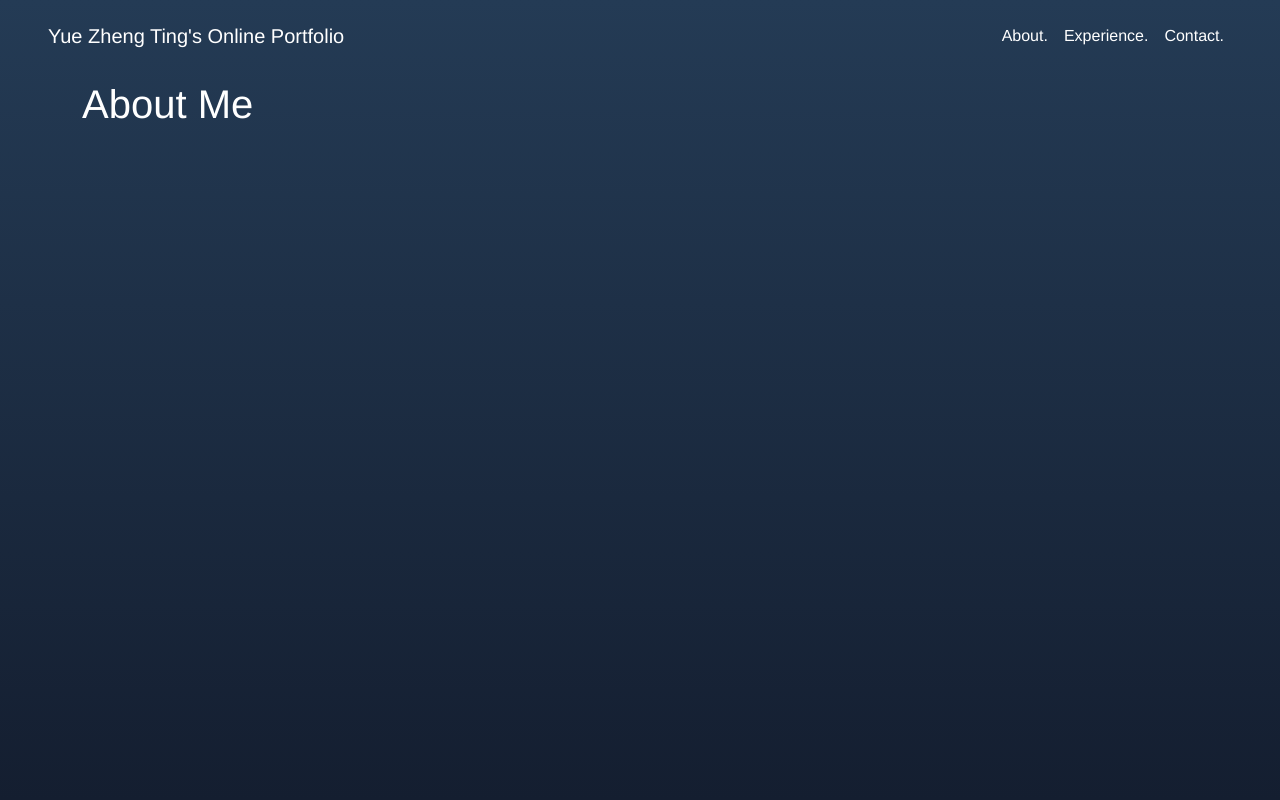
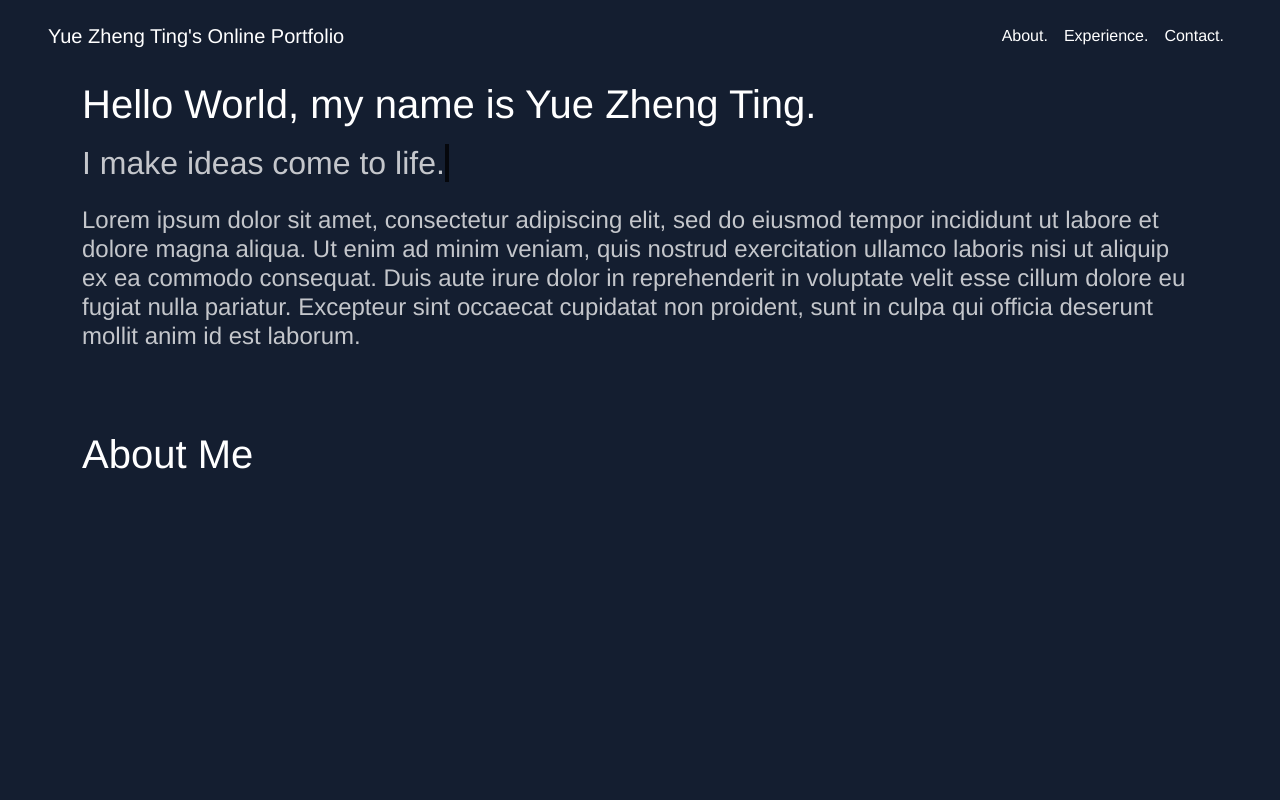
Before and after one commit to ztdevelops/online-portfolio, a website: page index.html in a window 1280 px wide. Shown: the top 800 px of the page. Drawn offline with nearby package versions, Linux system fonts and the light colour scheme.

Commit message:
Added quick introduction with typewriter effect.

```diff
--- a/index.html
+++ b/index.html
@@ -3,18 +3,19 @@
 
 <head>
     <title>Welcome!</title>
-    <link rel="stylesheet" href="style.css">
 
     <!-- Bootstrap Dependencies -->
     <link href="https://cdn.jsdelivr.net/npm/bootstrap@5.1.3/dist/css/bootstrap.min.css" rel="stylesheet"
         integrity="sha384-1BmE4kWBq78iYhFldvKuhfTAU6auU8tT94WrHftjDbrCEXSU1oBoqyl2QvZ6jIW3" crossorigin="anonymous">
+    <link rel="stylesheet" href="./style.css">
 </head>
 
 <body>
     <!-- Header Nav Bar -->
+
     <nav class="navbar navbar-expand-lg navbar-light fixed-top justify-content-between">
         <div class="px-5 py-2">
-            <a class="navbar-brand" href="#">Yue Zheng Ting's Online Portfolio</a>
+            <a class="navbar-brand" href="#" onclick="location.reload()">Yue Zheng Ting's Online Portfolio</a>
         </div>
         <div class="px-5 py-2">
             <button class="navbar-toggler" type="button" data-toggle="collapse" data-target="#navbarNavAltMarkup"
@@ -30,22 +31,39 @@
             </div>
         </div>
     </nav>
+    <div class="container content-segment typewriter width-fit-content">
+        <h1>
+            Hello World, my name is Yue Zheng Ting.
+        </h1>
+        <h2>
+            I make ideas come to life.
+        </h2>
+        <h4>
+            Lorem ipsum dolor sit amet, consectetur adipiscing elit,
+            sed do eiusmod tempor incididunt ut labore et dolore magna
+            aliqua. Ut enim ad minim veniam, quis nostrud exercitation
+            ullamco laboris nisi ut aliquip ex ea commodo consequat. Duis
+            aute irure dolor in reprehenderit in voluptate velit esse
+            cillum dolore eu fugiat nulla pariatur. Excepteur sint occaecat
+            cupidatat non proident, sunt in culpa qui officia deserunt mollit
+            anim id est laborum.
+        </h4>
+    </div>
 
-    <div class="container">
-        <div id="about" class="content-segment content-segment-template">
+    <div>
+        <div id="about" class="container content-segment content-segment-template">
             <h1>
                 About Me
             </h1>
         </div>
 
-
-        <div id="experience" class="content-segment content-segment-template">
+        <div id="experience" class="container content-segment content-segment-template">
             <h1>
                 My Experience
             </h1>
         </div>
 
-        <div id="contact" class="content-segment content-segment-template">
+        <div id="contact" class="container content-segment content-segment-template">
             <h1>
                 Contact Me
             </h1>
--- a/style.css
+++ b/style.css
@@ -1,3 +1,12 @@
+:root {
+    /* --bg-colour: linear-gradient(to bottom, #243b55 0%, #141e30 100%); */
+    --bg-colour: #141e30;
+    --type-speed: 1s;
+    --type-steps: 30;
+    --h2-appear-after: 2s;
+    --h4-appear-after: 3.5s;
+}
+
 * {
     color: white !important;
     font-family: "HelveticaNeue-Light", "Helvetica Neue Light", "Helvetica Neue", Helvetica, Arial, "Lucida Grande", sans-serif;
@@ -8,14 +17,130 @@ html {
 }
 
 body {
-    background: linear-gradient(to bottom, #243b55 0%, #141e30 100%);
+    background: var(--bg-colour);
     background-attachment: fixed;
 }
 
 .content-segment {
-    padding-top: 10vh;
+    margin-top: 10vh;
 }
 
 .content-segment-template {
     height: 100vh;
 }
+
+.typewriter h1 {
+    position: relative;
+    width: fit-content;
+}
+
+.typewriter h2 {
+    opacity: 0.75;
+    margin-top: 2vh;
+    visibility: hidden;
+    position: relative;
+    width: fit-content;
+    animation: appearing-animation 0s var(--h2-appear-after) forwards;
+}
+
+.typewriter h4 {
+    opacity: 0.75;
+    margin-top: 3vh;
+    visibility: hidden;
+    position: relative;
+    width: fit-content;
+    animation: appearing-animation 0s var(--h2-appear-after) forwards;
+    animation-delay: var(--h4-appear-after);
+}
+
+
+.typewriter h1::before,
+.typewriter h1::after {
+    content: "";
+    position: absolute;
+    top: 0;
+    bottom: 0;
+    left: 0;
+    right: 0;
+}
+
+.typewriter h2::before,
+.typewriter h2::after {
+    content: "";
+    position: absolute;
+    top: 0;
+    bottom: 0;
+    left: 0;
+    right: 0;
+}
+
+.typewriter h1::before {
+    background-color: var(--bg-colour);
+    animation: typing-animation var(--type-speed) steps(var(--type-steps)) forwards;
+}
+
+.typewriter h1::after {
+    width: 0.125em;
+    background-color: black;
+    animation: typing-animation var(--type-speed) steps(var(--type-steps)) forwards,
+                disappearing-animation var(--h2-appear-after) steps(5) infinite;
+}
+
+.typewriter h2::before {
+    background-color: var(--bg-colour);
+    animation: typing-animation var(--type-speed) steps(var(--type-steps)) forwards;
+    animation-delay: var(--h2-appear-after);
+}
+
+.typewriter h2::after {
+    width: 0.125em;
+    background-color: black;
+    animation: typing-animation var(--type-speed) steps(var(--type-steps)) forwards,
+                blinking-animation var(--h2-appear-after) steps(5, start) infinite;
+    animation-delay: var(--h2-appear-after);
+}
+
+@keyframes typing-animation {
+    to {
+        left: 100%;
+    }
+}
+
+@keyframes appearing-animation {
+    to {
+        visibility: visible;
+    }
+}
+
+@keyframes disappearing-animation {
+    0% {
+        content: "";
+        opacity: 1;
+    }
+    20% {
+        content: "";
+        opacity: 1;
+    }
+    40% {
+        content: "";
+        opacity: 1;
+    }
+    60% {
+        content: "";
+        opacity: 1;
+    }
+    80% {
+        content: "";
+        opacity: 1;
+    }
+    100% {
+        content: none;
+        opacity: 0;
+    }
+}
+
+@keyframes blinking-animation {
+    to {
+        visibility: hidden;
+    }
+}
```
